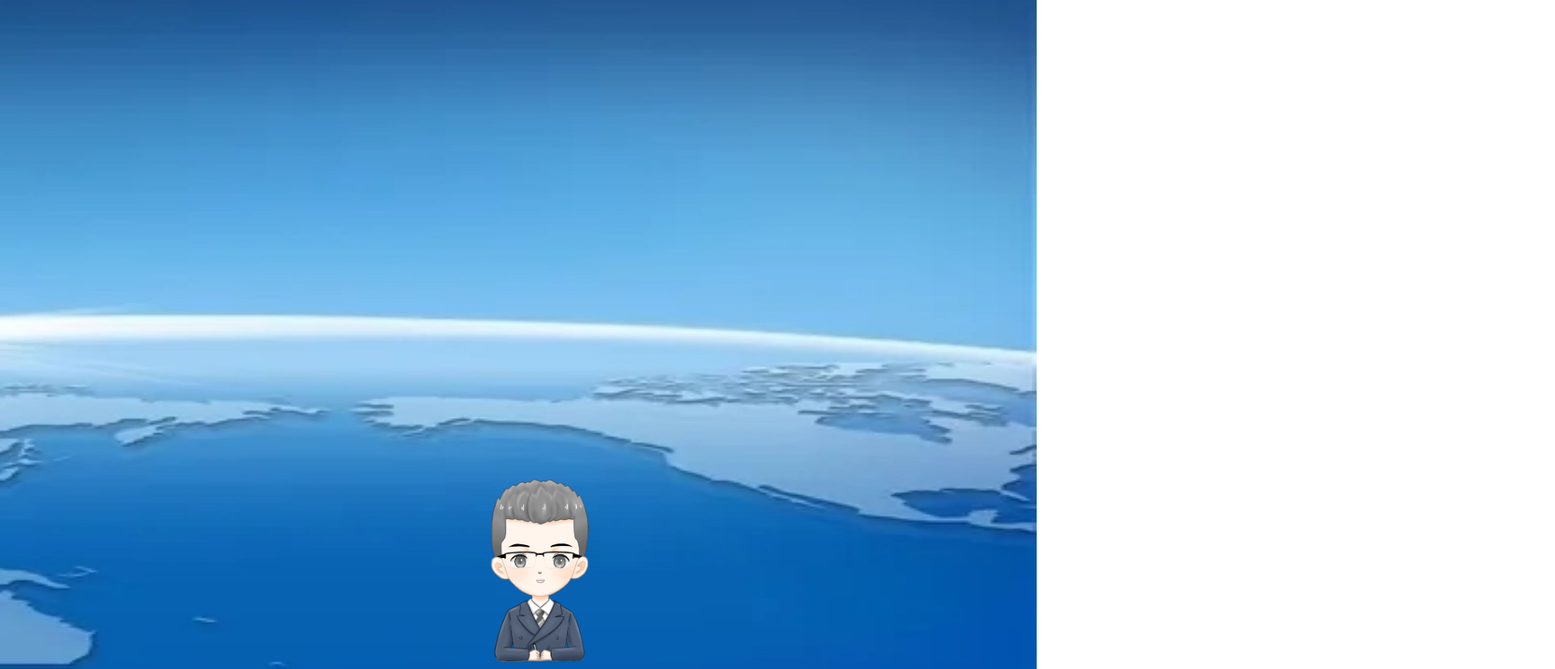
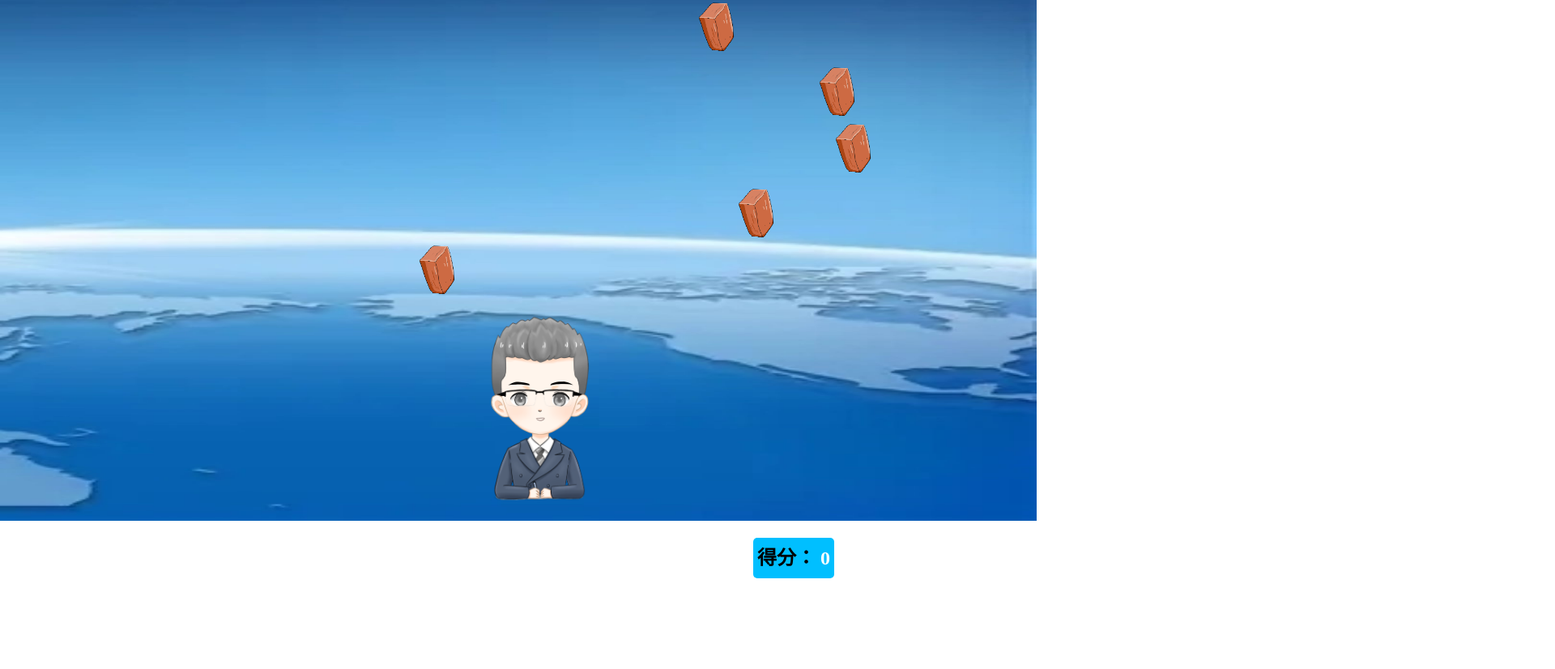
Before and after one commit to dune0421/html5_shooting_game_zgq, a plain HTML site: page index.html in a window 1280 px wide. Shown: the part 128-954 px from the top of the page at 81% size, 1920 px wide, since content can reach past the window. After the commit the page ends 862 px from the top, so only its background shows below. Drawn offline with nearby package versions, Linux system fonts and the light colour scheme.

Commit message:
次改代码适应屏幕

```diff
--- a/index.html
+++ b/index.html
@@ -16,7 +16,7 @@
 
    /*背景*/
    .container {
-    height: 970px;
+    height: 770px;
     width: 100%;
     background: url(img/bg.jpg) no-repeat center / 100% 100%;;
     margin: 1px auto; /*左右外边距1px，上下自动*/
@@ -31,7 +31,7 @@
     */
     background: url(img/zgq.png) no-repeat center / 100% 100%;
     position: absolute;
-    top: 710px;
+    top: 510px;
     left: calc(50% - 40px);
    }
 
@@ -262,8 +262,8 @@
    var enemy = $("<div></div>").addClass("enemy").css("top", 0);
    $(".container").append(enemy);
    // round()方法可把一个数字舍入为最接近的整数（四舍五入）
-   var left = Math.round(Math.random() * ($(".container").innerWidth() - $(".enemy").innerWidth()));
-   enemy.css("left", left+"%");
+   var left = Math.round(Math.random() * ($(".container").innerWidth() - $(".enemy").innerWidth()))/1;
+   enemy.css("left", left);
  }, enemyCreateInterval);
  // 让子弹飞计时器
  var bulletTimer = setInterval(() => {
```
